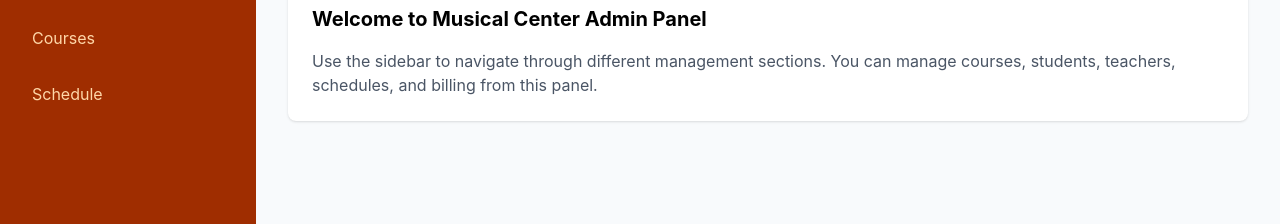
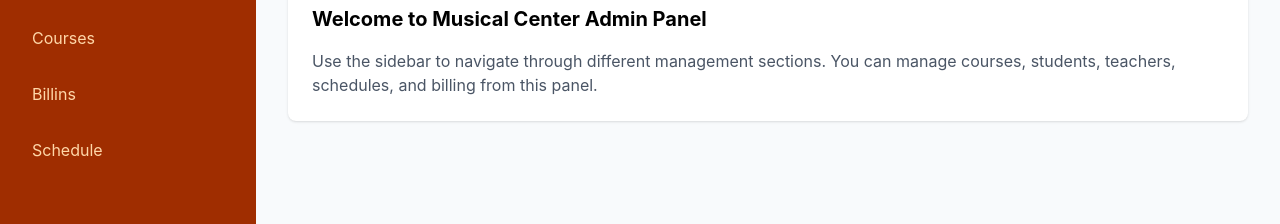
Before and after one commit to Pidgeon08/stardom-sys, a React (Vite) app: page /admin in a window 1280 px wide. Shown: the part 283-507 px from the top of the page. Built offline with nearby package versions, Linux system fonts and the light colour scheme.

Commit message:
Update NavBar.jsx

```diff
--- a/src/components/NavBar.jsx
+++ b/src/components/NavBar.jsx
@@ -67,6 +67,18 @@ export default function NavBar() {
           <span>Courses</span>
         </NavLink>
         <NavLink
+          to="/admin/billing"
+          className={({ isActive }) =>
+            `flex items-center gap-3 px-4 py-3 rounded-lg mb-2 transition ${
+              isActive
+                ? "bg-orange-600 text-white"
+                : "text-orange-200 hover:bg-orange-700 hover:text-white"
+            }`
+          }
+        >
+          <span>Billins</span>
+        </NavLink>
+        <NavLink
           to="/admin/schedule"
           className={({ isActive }) =>
             `flex items-center gap-3 px-4 py-3 rounded-lg mb-2 transition ${
```
